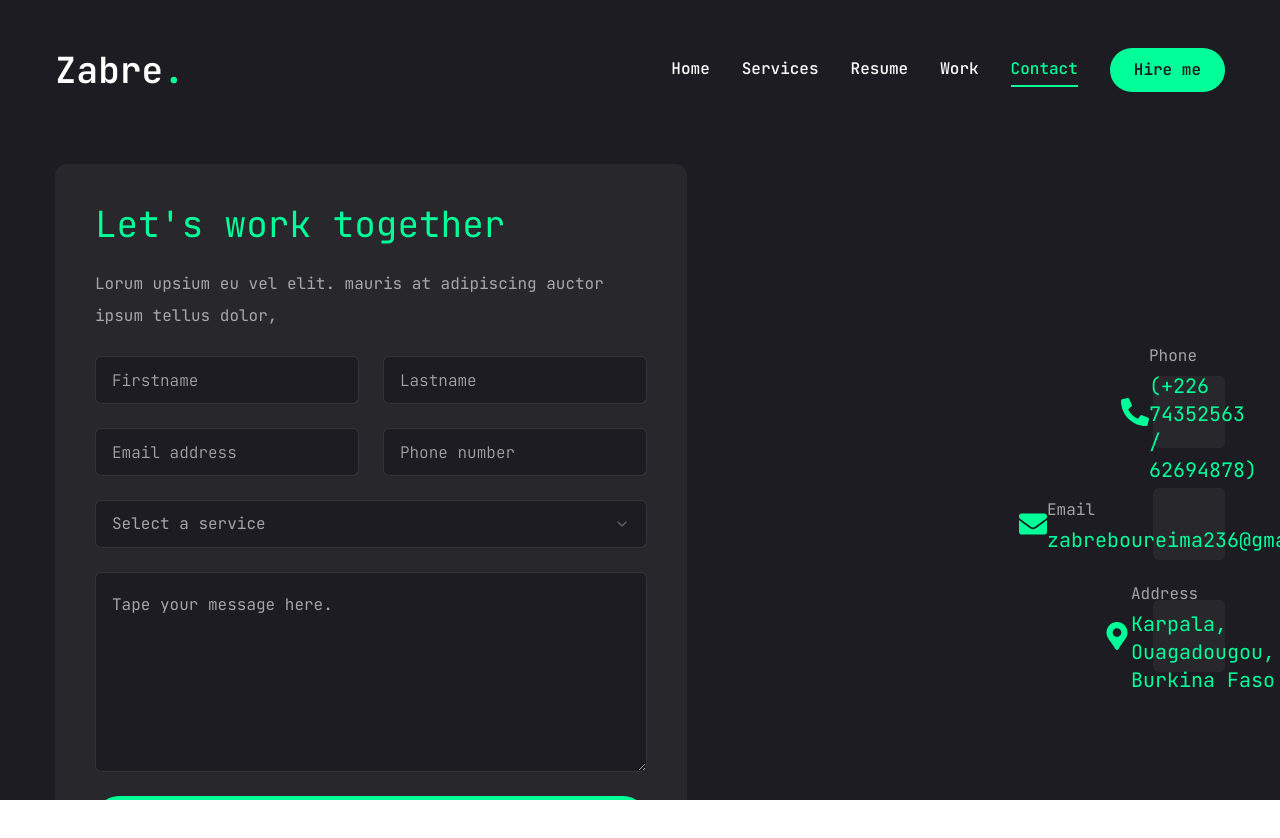
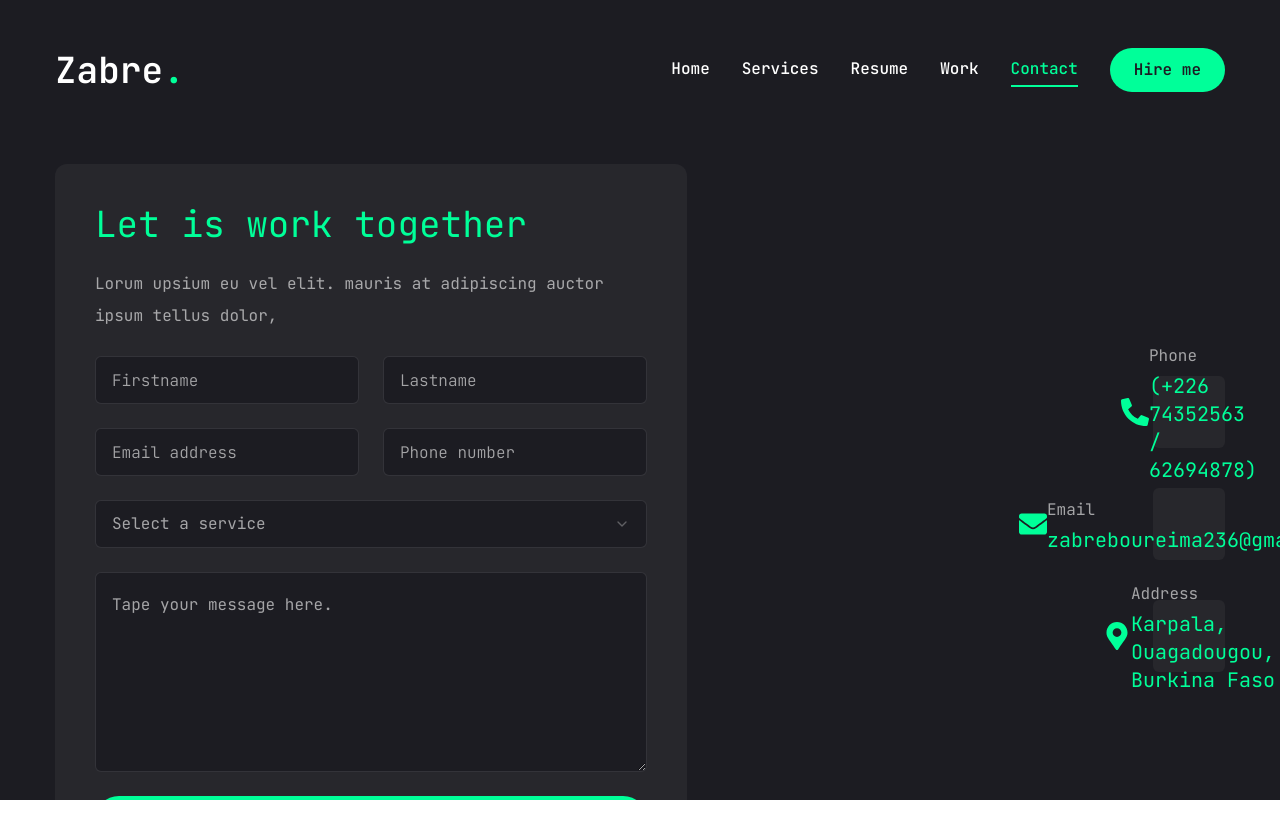
Before and after one commit to outis62/zabre-portfolio, a Next.js app: page /contact in a window 1280 px wide. Shown: the top 838 px of the page. Built offline with nearby package versions, Linux system fonts and the light colour scheme.

Commit message:
updated contact page

```diff
--- a/app/contact/page.jsx
+++ b/app/contact/page.jsx
@@ -47,7 +47,7 @@
           {/* form */}
           <div className="xl:w-[54%] order-2 xl:order-none">
             <form action="" className="flex flex-col gap-6 p-10 bg-[#27272c] rounded-xl">
-              <h3 className="text-4xl text-accent">Let's work together</h3>
+              <h3 className="text-4xl text-accent">Let is work together</h3>
               <p className="text-white/60">Lorum upsium eu vel elit. mauris at adipiscing auctor ipsum tellus dolor, </p>
               {/* input */}
               <div className="grid grid-cols-1 md:grid-cols-2 gap-6">
```
